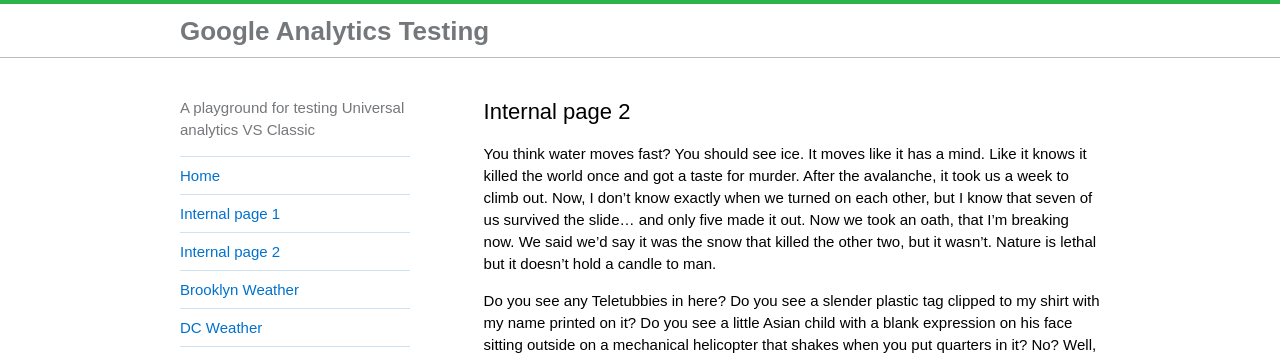
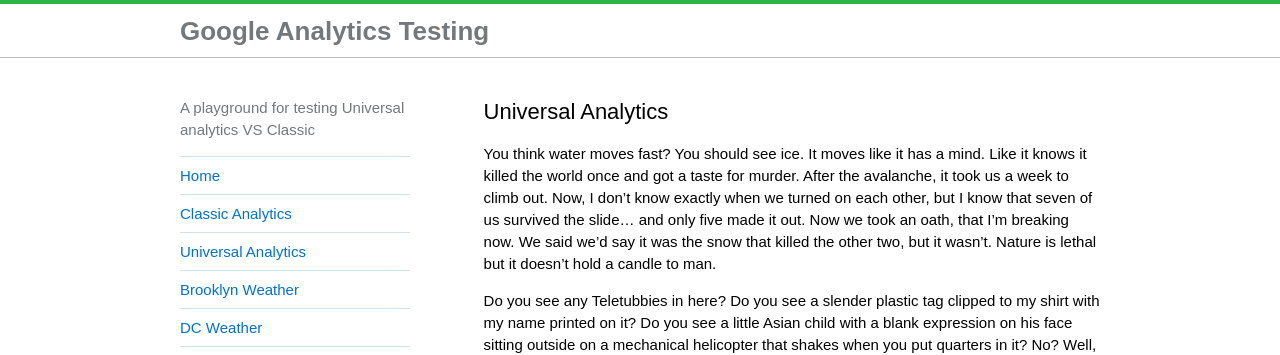
Before and after one commit to himedlooff/ga-testing, a Jekyll site: the page built from internal_page_2.md, in a window 1280 px wide. Shown: the top 355 px of the page. Built offline with Jekyll 4.4.1, drawn with Linux system fonts in a browser that asks for light colours; Markdown is read by kramdown in place of the engine named in the settings.

Commit message:
Updates to make adding ga easier.

```diff
--- a/_config.yml
+++ b/_config.yml
@@ -30,11 +30,11 @@
 - text: Home
   url: index.html
   internal: true
-- text: Internal page 1
-  url: internal_page_1.html
+- text: Classic Analytics
+  url: analytics_classic.html
   internal: true
-- text: Internal page 2
-  url: internal_page_2.html
+- text: Universal Analytics
+  url: analytics_universal.html
   internal: true
 - text: Brooklyn Weather
   url: http://www.weather.com/weather/today/11238:4:US
--- /dev/null
+++ b/_includes/ga_classic.html
@@ -0,0 +1,4 @@
+
+<script>
+  // Classic code here
+</script>
--- /dev/null
+++ b/_includes/ga_universal.html
@@ -0,0 +1,4 @@
+
+<script>
+  // Universal code here
+</script>
--- a/_layouts/default.html
+++ b/_layouts/default.html
@@ -12,6 +12,16 @@
           <script src="//html5shiv.googlecode.com/svn/trunk/html5.js"></script>
           <script src="{{ site.baseurl }}/assets/js/respond.min.js"></script>
         <![endif]-->
+
+        {% if page.ga_location == 'head' %}
+
+          {% if page.ga_file == 'ga_classic.html' %}
+            {% include ga_classic.html %}
+          {% elsif page.ga_file == 'ga_universal.html' %}
+            {% include ga_universal.html %}
+          {% endif %}
+
+        {% endif %}
 
     </head>
     <body>
@@ -40,7 +50,15 @@
 
       </div><!-- /.wrap -->
 
-      <!-- ga script here -->
+      {% if page.ga_location == 'body' %}
+
+        {% if page.ga_file == 'ga_classic.html' %}
+          {% include ga_classic.html %}
+        {% elsif page.ga_file == 'ga_universal.html' %}
+          {% include ga_universal.html %}
+        {% endif %}
+
+      {% endif %}
 
     </body>
 </html>
--- a/internal_page_2.md
+++ b/internal_page_2.md
@@ -1,6 +1,8 @@
 ---
 layout: page
-title:  "Internal page 2"
+title:  "Universal Analytics"
+ga_file: "ga_universal.html"
+ga_location: "body"
 ---
 
 You think water moves fast? You should see ice. It moves like it has a mind. Like it knows it killed the world once and got a taste for murder. After the avalanche, it took us a week to climb out. Now, I don't know exactly when we turned on each other, but I know that seven of us survived the slide... and only five made it out. Now we took an oath, that I'm breaking now. We said we'd say it was the snow that killed the other two, but it wasn't. Nature is lethal but it doesn't hold a candle to man.
```
Also changed, not shown: internal_page_1.md (+3 -1 lines).
